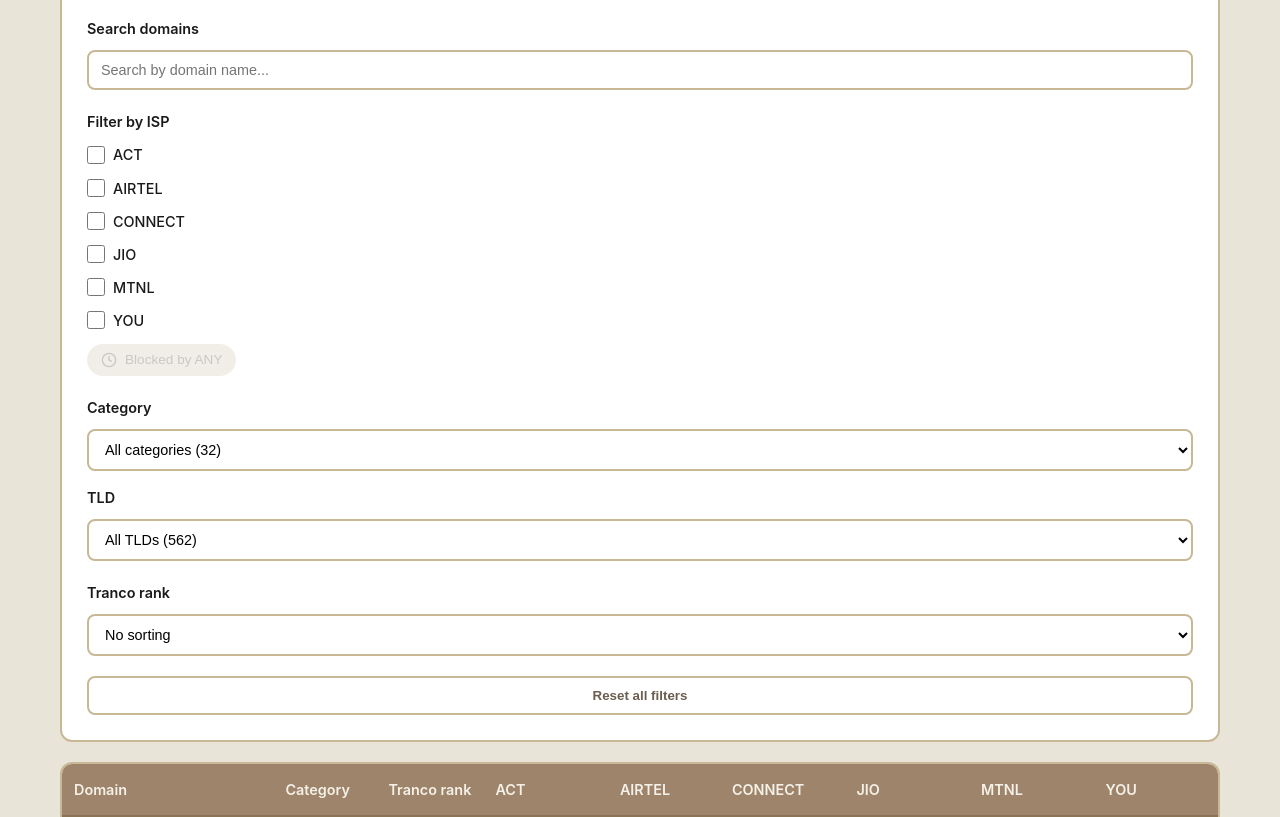
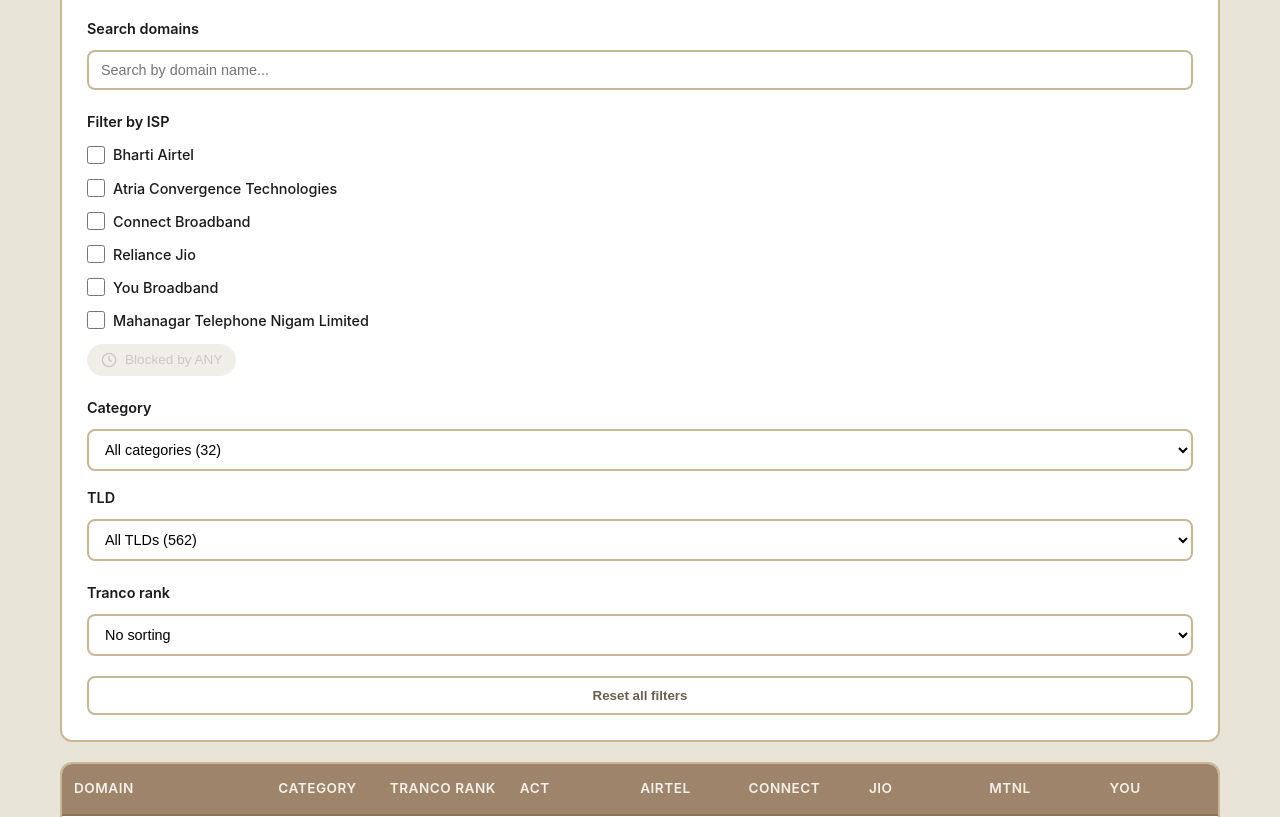
Before and after one commit to qurbat/dnsblocks.in, a plain HTML site: page index.html in a window 1280 px wide. Shown: the part 1983-2800 px from the top of the page. Drawn offline with nearby package versions, Linux system fonts and the light colour scheme.

Commit message:
visual changes

```diff
--- a/index.html
+++ b/index.html
@@ -16,7 +16,7 @@
     <meta property="og:type" content="website">
     <meta property="og:url" content="https://dnsblocks.in/">
     <meta property="og:title" content="Poisoned Wells - Examining the scale of DNS censorship in India">
-    <meta property="og:description" content="A survey of the entire visible domain name space across 6 Indian ISPs, producing the largest known list of blocked domains (43,083) and revealing previously undocumented instances of overblocking.">
+    <meta property="og:description" content="A survey of the entire visible domain name space across 6 Indian ISPs, producing the largest known list of domains blocked in India (43,083), and documenting previously unreported instances of overblocking.">
     <meta property="og:image" content="https://dnsblocks.in/assets/android-chrome-512x512.png">
 
     <!-- Twitter Card -->
@@ -51,13 +51,6 @@
                 <div class="hero-meta">
                     <div class="hero-meta-item">
                         <svg class="icon" fill="none" stroke="currentColor" stroke-width="2" viewBox="0 0 24 24" aria-hidden="true">
-                            <circle cx="12" cy="12" r="10"></circle>
-                            <polyline points="12 6 12 12 16 14"></polyline>
-                        </svg>
-                        <span>Last Updated: March 2026</span>
-                    </div>
-                    <div class="hero-meta-item">
-                        <svg class="icon" fill="none" stroke="currentColor" stroke-width="2" viewBox="0 0 24 24" aria-hidden="true">
                             <path d="M12 2L2 7l10 5 10-5-10-5z"></path>
                             <path d="M2 17l10 5 10-5M2 12l10 5 10-5"></path>
                         </svg>
@@ -75,7 +68,7 @@
                         Download report
                     </a>
                     <a href="#explorer" class="btn-secondary" aria-label="View dataset explorer">
-                        Explore
+                        Dataset explorer
                     </a>
                 </div>
             </div>
@@ -147,28 +140,28 @@
                             <label class="filter-label">Filter by ISP</label>
                             <div class="checkbox-group">
                                 <div class="checkbox-item">
-                                    <input type="checkbox" id="isp-ACT" value="ACT">
-                                    <label for="isp-ACT">ACT</label>
+                                    <input type="checkbox" id="isp-AIRTEL" value="AIRTEL">
+                                    <label for="isp-AIRTEL">Bharti Airtel</label>
                                 </div>
                                 <div class="checkbox-item">
-                                    <input type="checkbox" id="isp-AIRTEL" value="AIRTEL">
-                                    <label for="isp-AIRTEL">AIRTEL</label>
+                                    <input type="checkbox" id="isp-ACT" value="ACT">
+                                    <label for="isp-ACT">Atria Convergence Technologies</label>
                                 </div>
                                 <div class="checkbox-item">
                                     <input type="checkbox" id="isp-CONNECT" value="CONNECT">
-                                    <label for="isp-CONNECT">CONNECT</label>
+                                    <label for="isp-CONNECT">Connect Broadband</label>
                                 </div>
                                 <div class="checkbox-item">
                                     <input type="checkbox" id="isp-JIO" value="JIO">
-                                    <label for="isp-JIO">JIO</label>
+                                    <label for="isp-JIO">Reliance Jio</label>
+                                </div>
+                                <div class="checkbox-item">
+                                    <input type="checkbox" id="isp-YOU" value="YOU">
+                                    <label for="isp-YOU">You Broadband</label>
                                 </div>
                                 <div class="checkbox-item">
                                     <input type="checkbox" id="isp-MTNL" value="MTNL">
-                                    <label for="isp-MTNL">MTNL</label>
-                                </div>
-                                <div class="checkbox-item">
-                                    <input type="checkbox" id="isp-YOU" value="YOU">
-                                    <label for="isp-YOU">YOU</label>
+                                    <label for="isp-MTNL">Mahanagar Telephone Nigam Limited</label>
                                 </div>
                             </div>
                             <div style="margin-top: 12px;">
@@ -223,12 +216,12 @@
                                         <th scope="col">Domain</th>
                                         <th scope="col">Category</th>
                                         <th scope="col" style="text-align: right;">Tranco rank</th>
-                                        <th scope="col">ACT</th>
-                                        <th scope="col">AIRTEL</th>
-                                        <th scope="col">CONNECT</th>
-                                        <th scope="col">JIO</th>
-                                        <th scope="col">MTNL</th>
-                                        <th scope="col">YOU</th>
+                                        <th scope="col" title="Atria Convergence Technologies">ACT</th>
+                                        <th scope="col" title="Bharti Airtel">AIRTEL</th>
+                                        <th scope="col" title="Connect Broadband">CONNECT</th>
+                                        <th scope="col" title="Reliance Jio">JIO</th>
+                                        <th scope="col" title="Mahanagar Telephone Nigam Limited">MTNL</th>
+                                        <th scope="col" title="You Broadband">YOU</th>
                                     </tr>
                                 </thead>
                                 <tbody id="dataTableBody">
@@ -370,6 +363,7 @@
             <p>Found an incorrect website categorization? <a href="https://github.com/qurbat/dnsblocks.in/edit/main/data/compiled_blocklist.csv" target="_blank" rel="noopener noreferrer">Submit a pull request on GitHub</a> to help improve the compiled blocklist.</p>
             <p>Title font <a href="https://velvetyne.fr/fonts/terminal-grotesque/" target="_blank" rel="noopener noreferrer">Terminal Grotesque</a> by Raphaël Bastide, with the contribution of Jérémy Landes.</p>
             <p>Subtitle font <a href="https://velvetyne.fr/fonts/steps-mono/" target="_blank" rel="noopener noreferrer">Steps Mono</a> by Jean-Baptiste Morizot, Raphaël Bastide. Distributed by <a href="https://velvetyne.fr" target="_blank" rel="noopener noreferrer">velvetyne.fr</a>.</p>
+            <p>Last Updated: March 2026</p>
         </div>
     </footer>
 
--- a/styles.css
+++ b/styles.css
@@ -758,6 +758,9 @@
     font-weight: 600;
     border-bottom: 2px solid #8B7355;
     white-space: nowrap;
+    text-transform: uppercase;
+    letter-spacing: 0.5px;
+    font-size: 0.85rem;
 }
 
 .data-table td {
```
